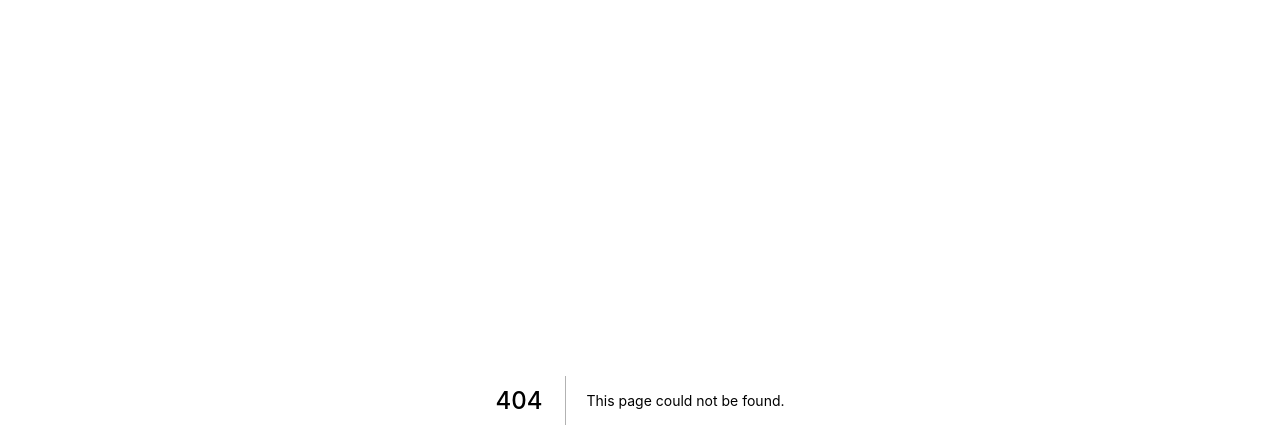
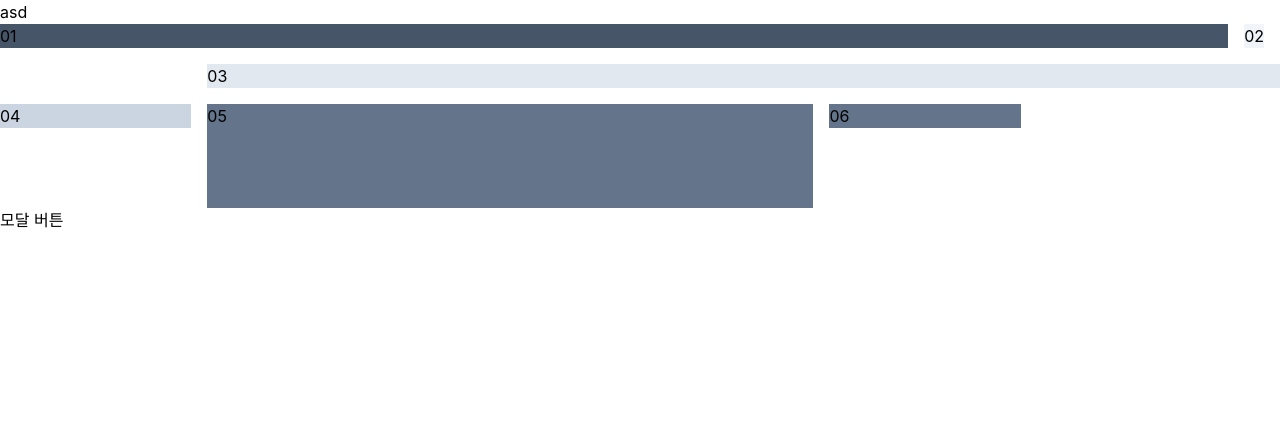
Before and after one commit to TestJeong/MoneyPRO, a Next.js app: page /account in a window 1280 px wide. Before the commit this address had no page. Shown: the top 448 px of the page. Built offline with nearby package versions, Linux system fonts and the light colour scheme.

Commit message:
Add : 디테일 페이지 스타일 작업

```diff
--- a/components/common/modal/add_korean_stock.tsx
+++ b/lib/components/common/modal/add_korean_stock.tsx
@@ -16,11 +16,13 @@ const AddKoreanStock: NextPage = ({setonmodalclose = () => {}}: any) => {
 
   const commaString = (num: string) => {
     const NUMCHANGE = Number(num.replaceAll(",", ""))
-    setPrice(NUMCHANGE.toLocaleString("ko-KR"))
+    if (isNaN(NUMCHANGE)) setPrice("")
+    else setPrice(NUMCHANGE.toLocaleString("ko-KR"))
   }
 
   const onChangePrice = (e: ChangeEvent<HTMLInputElement>) => {
     let {value} = e.target
+
     commaString(value)
   }
 
@@ -42,11 +44,11 @@ const AddKoreanStock: NextPage = ({setonmodalclose = () => {}}: any) => {
       </div>
 
       <InputBox title="구매 금액">
-        <input pattern="\d*" type="number" />
+        <input pattern="\d*" type="text" value={price} onChange={onChangePrice} />
       </InputBox>
 
       <InputBox title="수량">
-        <input type="text" value={price} onChange={onChangePrice} />
+        <input type="number" />
       </InputBox>
 
       <InputBox title="날짜">
--- /dev/null
+++ b/lib/components/layout/header.tsx
@@ -0,0 +1,9 @@
+const Header = () => {
+  return (
+    <div>
+      <div>asd</div>
+    </div>
+  )
+}
+
+export default Header
--- a/pages/_app.tsx
+++ b/pages/_app.tsx
@@ -8,7 +8,9 @@ function MyApp({Component, pageProps}: AppProps) {
   return (
     <QueryClientProvider client={queryClient}>
       <Hydrate state={pageProps.dehydratedState}>
-        <Component {...pageProps} />
+        <div className="max-w-screen-2xl ml-auto mr-auto ">
+          <Component {...pageProps} />
+        </div>
       </Hydrate>
     </QueryClientProvider>
   )
--- /dev/null
+++ b/pages/account/index.tsx
@@ -0,0 +1,42 @@
+import AddKoreanStock from "@components/common/modal/add_korean_stock"
+import ModalPortal from "@components/common/modal/modal_portal"
+import Header from "@components/layout/header"
+import {useState} from "react"
+
+const AccountList = () => {
+  const [onModal, setOnModal] = useState(false)
+  return (
+    <div className="">
+      <Header />
+      {/* <div className="grid sm:grid-cols-6 grid-cols-1  sm:grid-flow-col grid-rows-0 gap-5">
+        <div className="bg-slate-600  h-24 sm:col-span-6 rounded-lg">현재 자산</div>
+        <div className="bg-slate-100 rounded-lg">카테고리</div>
+        <div className="bg-slate-200 sm:col-span-4 rounded-lg h-[50rem]">종목 리스트</div>
+        <div className="bg-slate-300 rounded-lg sm:col-span-1 h-[20rem]">???</div>
+        <div className="bg-slate-300 rounded-lg sm:col-span-2 sm:row-span-2">???1111</div>
+        <div className="bg-slate-500 rounded-lg h-36">???</div>
+      </div> */}
+      <div className="grid grid-cols-6 gird-rows-6  gap-4 ">
+        <div style={{gridColumn: "1/7"}} className=" bg-slate-600 ">
+          01
+        </div>
+        <div className=" bg-slate-100 row-span-1">02</div>
+        <div style={{gridColumn: "2/ span 7"}} className="bg-slate-200  ">
+          03
+        </div>
+        <div className="bg-slate-300 col-span-1">04</div>
+        <div className="bg-slate-500 col-span-3 row-span-6">05</div>
+        <div className="bg-slate-500  row-span-1">06</div>
+      </div>
+
+      <div>
+        <button onClick={() => setOnModal(true)}>모달 버튼</button>
+      </div>
+      <ModalPortal onModal={onModal} setOnModal={setOnModal}>
+        <AddKoreanStock />
+      </ModalPortal>
+    </div>
+  )
+}
+
+export default AccountList
--- a/pages/index.tsx
+++ b/pages/index.tsx
@@ -1,20 +1,17 @@
 import type {NextPage} from "next"
 import styles from "../styles/Home.module.css"
 import {useState} from "react"
-import ModalPortal from "components/common/modal/modal_portal"
-import AddKoreanStock from "components/common/modal/add_korean_stock"
+import ModalPortal from "lib/components/common/modal/modal_portal"
+import AddKoreanStock from "lib/components/common/modal/add_korean_stock"
 
 const Home: NextPage = () => {
   const [onModal, setOnModal] = useState(false)
   return (
-    <>
-      <div className={styles.container}>
-        <button onClick={() => setOnModal(true)}>adsfasdf</button>
+    <div>
+      <div>
+        <span>메인페이지</span>
       </div>
-      <ModalPortal onModal={onModal} setOnModal={setOnModal}>
-        <AddKoreanStock />
-      </ModalPortal>
-    </>
+    </div>
   )
 }
 
--- a/tailwind.config.js
+++ b/tailwind.config.js
@@ -1,8 +1,12 @@
 module.exports = {
-  purge: ["./pages/**/*.{js,ts,jsx,tsx}", "./components/**/*.{js,ts,jsx,tsx}", "./src/**/*.{js,ts,jsx,tsx}"],
+  purge: ["./pages/**/*.{js,ts,jsx,tsx}", "./lib/components/**/*.{js,ts,jsx,tsx}", "./src/**/*.{js,ts,jsx,tsx}"],
   darkMode: false,
   theme: {
-    extend: {}
+    extend: {
+      gridTemplateColumns: {
+        16: "repeat(auto-fill, minmax(300px, 1fr))"
+      }
+    }
   },
   variants: {
     extend: {}
--- a/tsconfig.json
+++ b/tsconfig.json
@@ -15,7 +15,7 @@
     "jsx": "preserve",
     "baseUrl": ".",
     "paths": {
-      "@components/*": ["components/*"],
+      "@components/*": ["lib/components/*"],
       "@pages/*": ["pages/*"],
       "@api/*": ["src/lib/api/*"],
       "@assets/*": ["src/assets/*"]
```
Also changed, not shown: lib/components/common/modal/modal_portal.tsx (renamed from components/common/modal/modal_portal.tsx), 1 other file (tests, documents, lock files or other folders).
